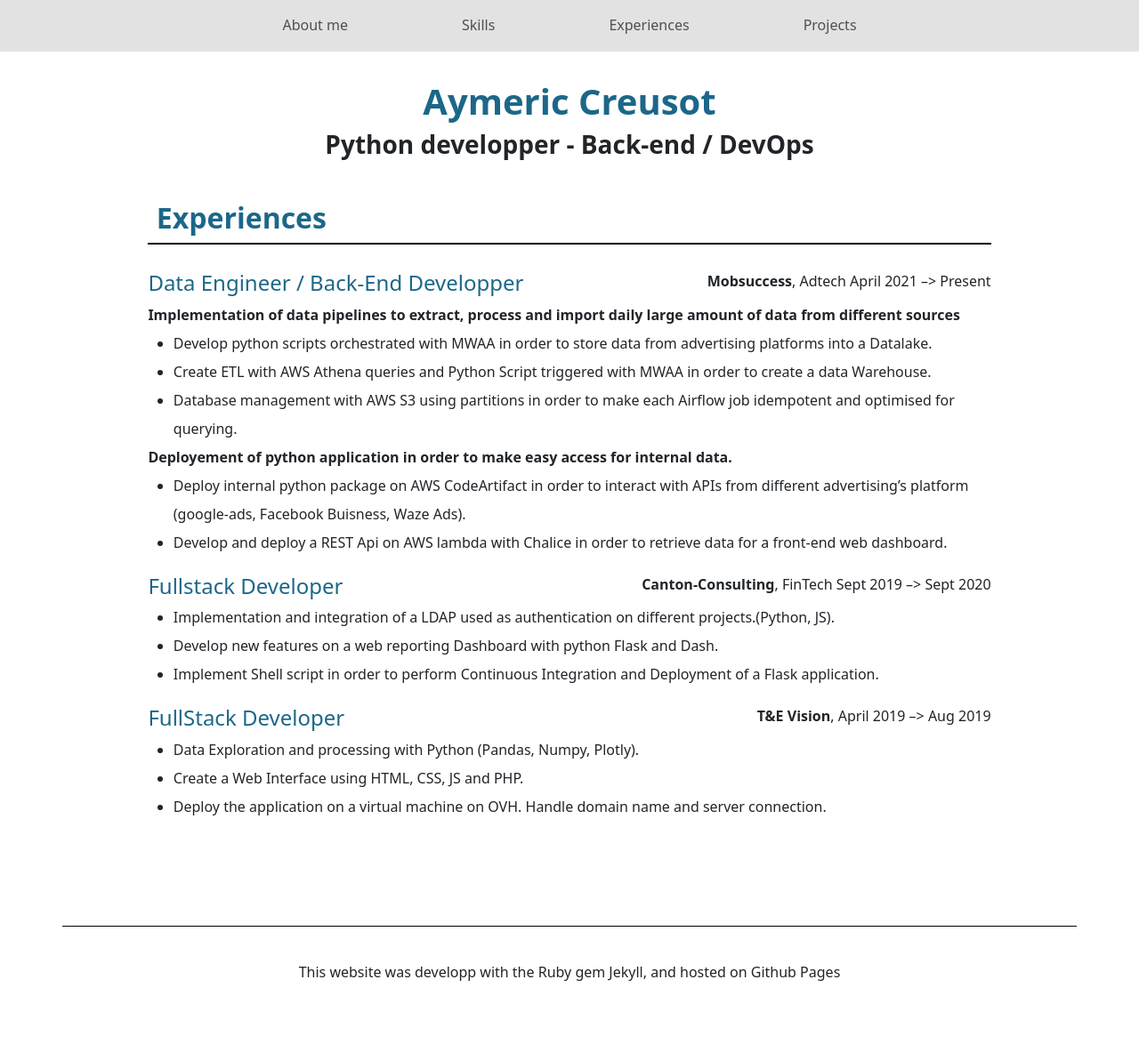
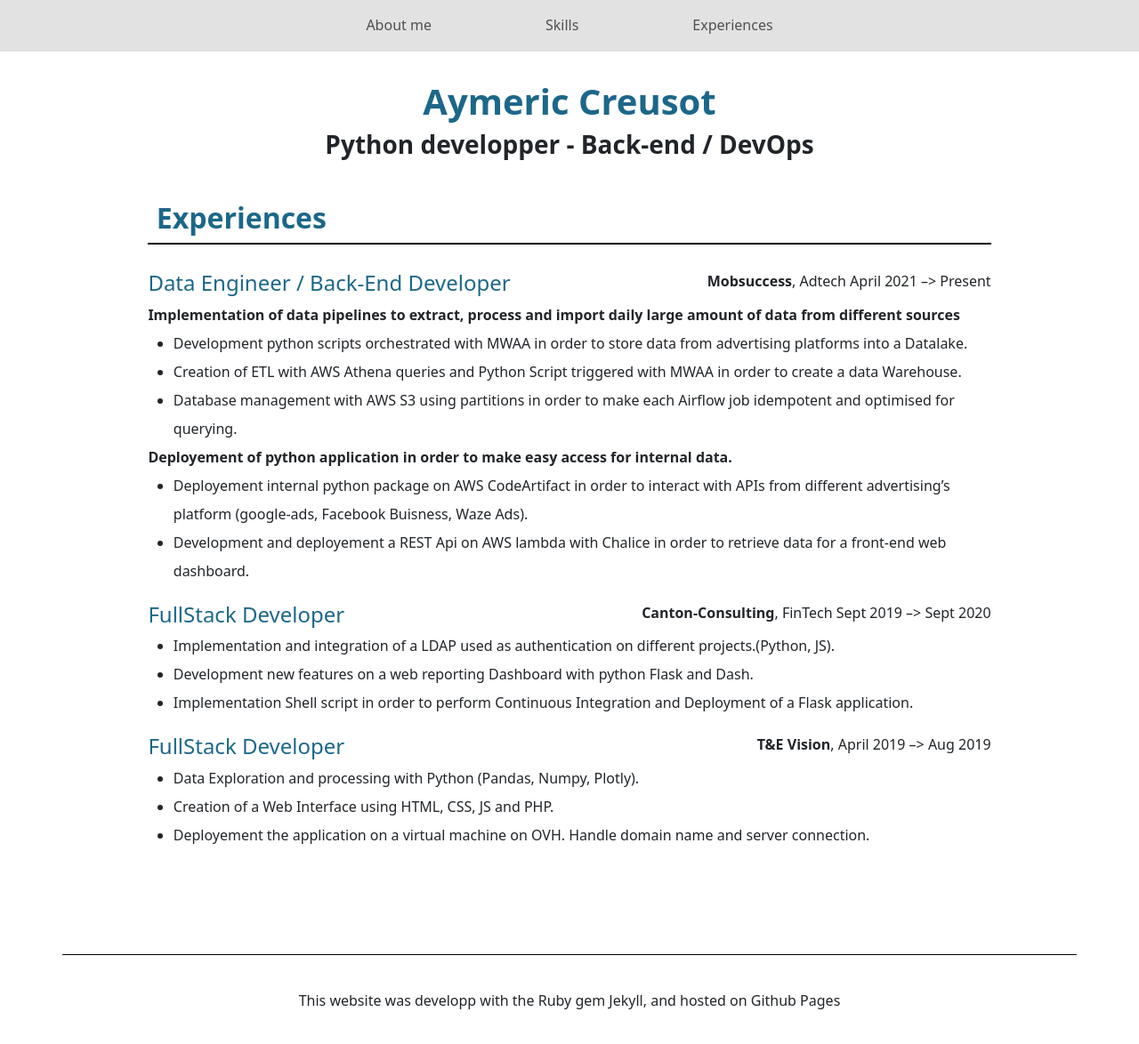
Before and after one commit to DevRickyCst/DevRickyCst.github.io, a Jekyll site: the page built from experiences.md, in a window 1280 px wide and 1191 px high. Shown: the top 1174 px of the window at 89% size. Built offline with Jekyll 4.4.1, drawn with Linux system fonts in a browser that asks for light colours.

Commit message:
Minor modification

```diff
--- a/_data/experiences/1-tnevision.json
+++ b/_data/experiences/1-tnevision.json
@@ -1,11 +1,11 @@
 {
-    "id":1,
+    "id":"1",
     "title": "FullStack Developer",
     "compagny": "T&E Vision",
     "compagny_categ": "",
     "from": "April 2019",
     "to": "Aug 2019",
     "detail" : "<li>Data Exploration and processing with Python (Pandas, Numpy, Plotly).</li>
-    <li>Create a Web Interface using HTML, CSS, JS and PHP.</li>
-    <li>Deploy the application on a virtual machine on OVH. Handle domain name and server connection.</li>",
+    <li>Creation of a Web Interface using HTML, CSS, JS and PHP.</li>
+    <li>Deployement the application on a virtual machine on OVH. Handle domain name and server connection.</li>",
   }
--- a/_data/experiences/2-canton-consulting.json
+++ b/_data/experiences/2-canton-consulting.json
@@ -1,11 +1,11 @@
 {
-    "id":2,
-    "title": "Fullstack Developer",
+    "id":"2",
+    "title": "FullStack Developer",
     "compagny": "Canton-Consulting",
     "compagny_categ": "FinTech",
     "from": "Sept 2019",
     "to": "Sept 2020",
     "detail" : "<li>Implementation and integration of a LDAP used as authentication on different projects.(Python, JS).</li>
-    <li>Develop new features on a web reporting Dashboard with python Flask and Dash.</li>
-    <li>Implement Shell script in order to perform Continuous Integration and Deployment of a Flask application.</li>",
+    <li>Development new features on a web reporting Dashboard with python Flask and Dash.</li>
+    <li>Implementation Shell script in order to perform Continuous Integration and Deployment of a Flask application.</li>",
   }
--- a/_data/experiences/3-mobsuccess.json
+++ b/_data/experiences/3-mobsuccess.json
@@ -1,17 +1,17 @@
 {
-  "id":3,
-  "title": "Data Engineer / Back-End Developper",
+  "id":"3",
+  "title": "Data Engineer / Back-End Developer",
   "compagny": "Mobsuccess",
   "compagny_categ": "Adtech",
   "from": "April 2021",
   "to": "Present",
   "detail" : "<b>Implementation of data pipelines to extract, process and import daily large amount of data from different sources</b>
-  <li>Develop python scripts orchestrated with MWAA in order to store data from advertising platforms into a Datalake.</li>
-  <li>Create ETL with AWS Athena queries and Python Script triggered with MWAA in order to create a data Warehouse.</li>
+  <li>Development python scripts orchestrated with MWAA in order to store data from advertising platforms into a Datalake.</li>
+  <li>Creation of ETL with AWS Athena queries and Python Script triggered with MWAA in order to create a data Warehouse.</li>
   <li>Database management with AWS S3 using partitions in order to make each Airflow job idempotent and
   optimised for querying.</li>
   <b>Deployement of python application in order to make easy access for internal data.</b>
-  <li>Deploy internal python package on AWS CodeArtifact in order to interact with APIs from different advertising’s
+  <li>Deployement internal python package on AWS CodeArtifact in order to interact with APIs from different advertising’s
   platform (google-ads, Facebook Buisness, Waze Ads).</li>
-  <li>Develop and deploy a REST Api on AWS lambda with Chalice in order to retrieve data for a front-end web dashboard.</li>"
+  <li>Development and deployement a REST Api on AWS lambda with Chalice in order to retrieve data for a front-end web dashboard.</li>"
 }
--- a/_data/navigation.yml
+++ b/_data/navigation.yml
@@ -4,5 +4,5 @@
   link: /skills
 - name: experiences
   link: /experiences
-- name: projects
-  link: /projects
+#- name: projects
+#  link: /projects
```
Also changed, not shown: skills.md (+2 -3 lines), 4 other files.
